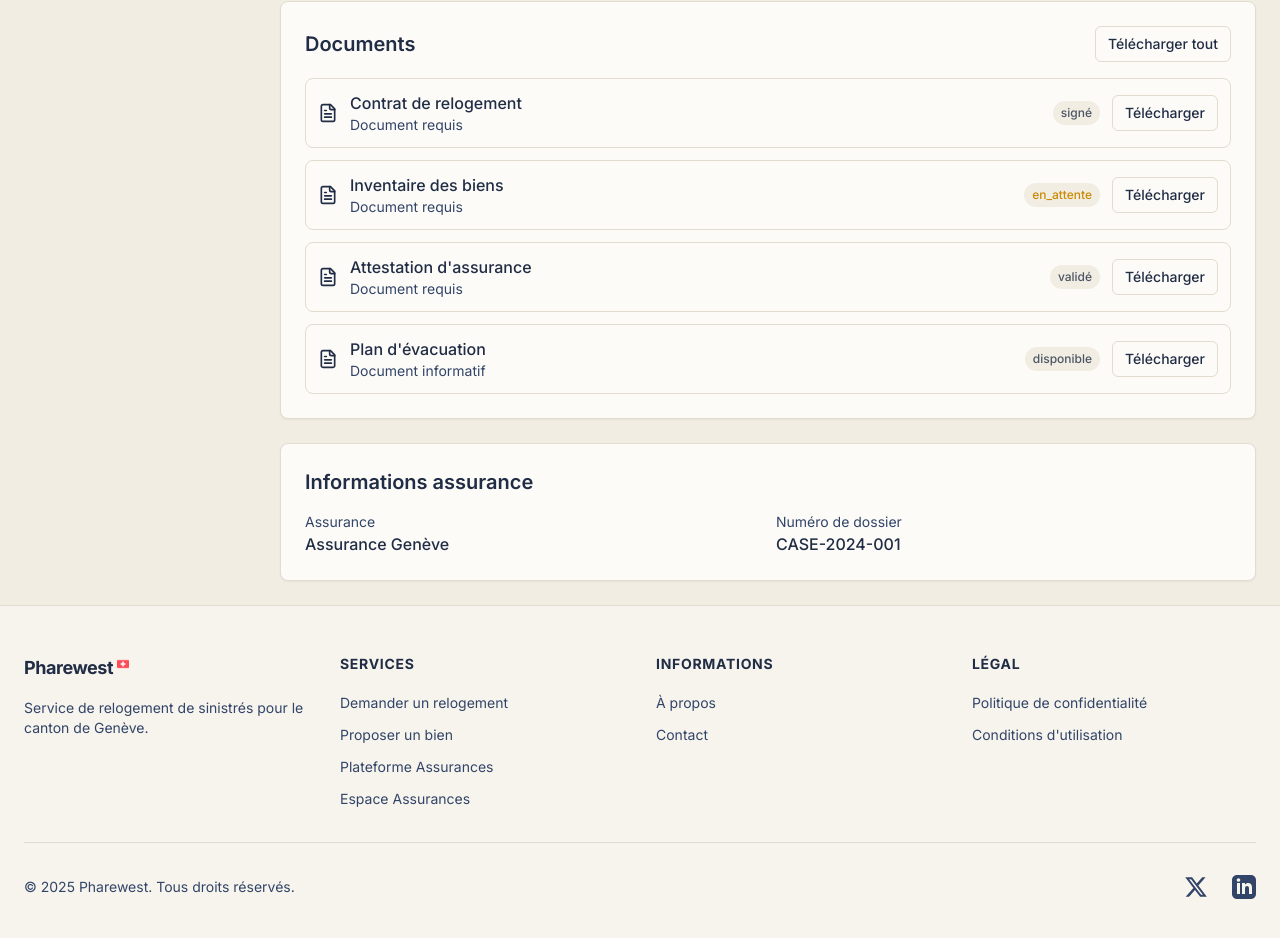
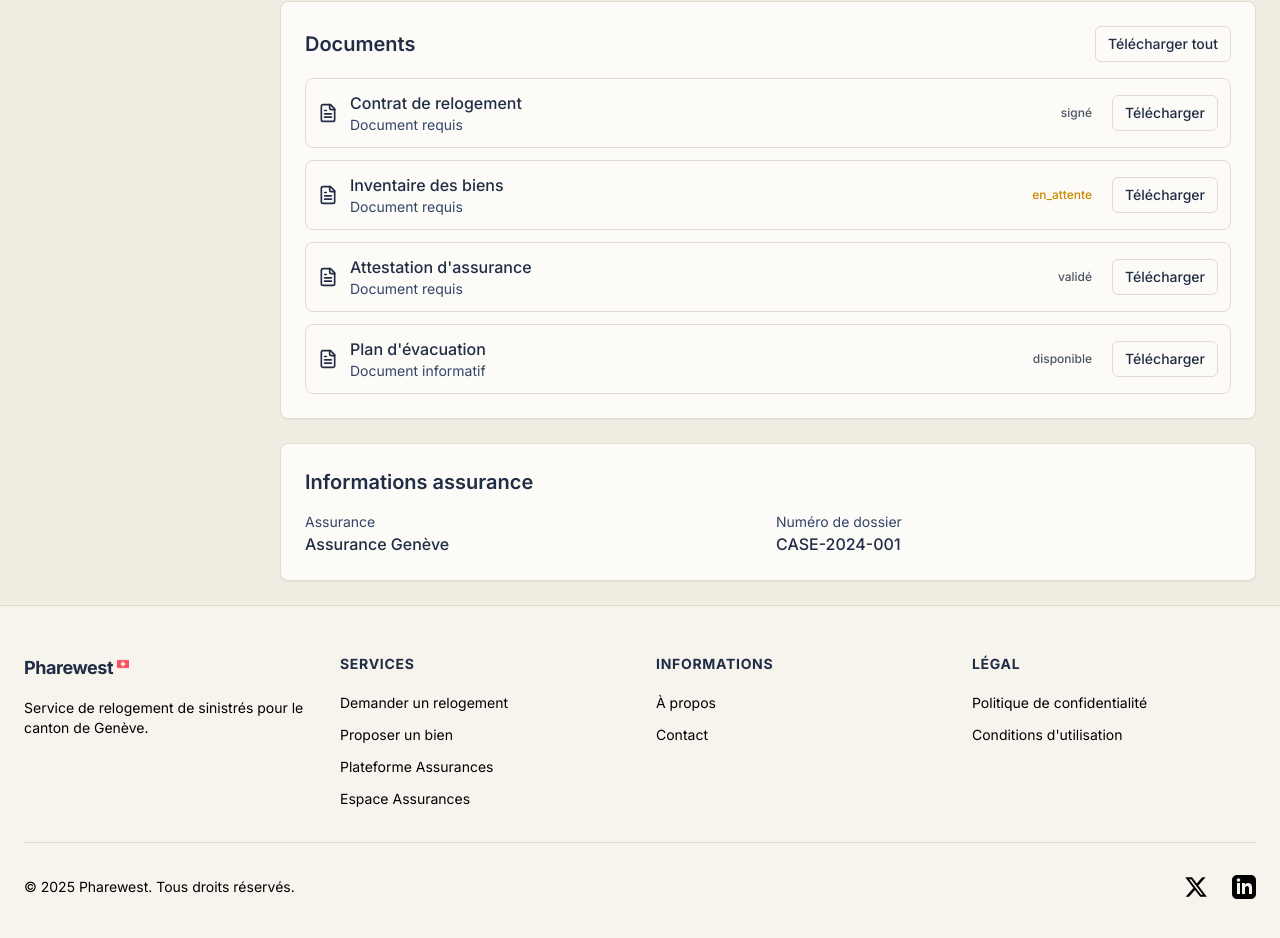
Before and after one commit to valcourgeau/sini, a Next.js app: page /platform/dashboard/sinistre/relogement in a window 1280 px wide. Shown: the part 1158-2096 px from the top of the page. Built offline with nearby package versions, Linux system fonts and the light colour scheme.

Commit message:
feat: simplify + improved tooltip

```diff
--- a/src/app/platform/dashboard/assurance/dossiers/[id]/page.tsx
+++ b/src/app/platform/dashboard/assurance/dossiers/[id]/page.tsx
@@ -95,12 +95,12 @@ export default async function CaseDetailPage({ params }: PageProps) {
 
   const getStatusColor = (status: string) => {
     switch (status) {
-      case "initie": return "text-gray-600";
-      case "processing": return "text-blue-600";
-      case "completed": return "text-green-600";
-      case "pending": return "text-yellow-600";
-      case "cancelled": return "text-red-600";
-      default: return "text-gray-600";
+      case "initie": return "bg-gray-100 text-gray-600";
+      case "processing": return "bg-blue-100 text-blue-600";
+      case "completed": return "bg-green-100 text-green-600";
+      case "pending": return "bg-yellow-100 text-yellow-800";
+      case "cancelled": return "bg-red-100 text-red-600";
+      default: return "bg-gray-100 text-gray-600";
     }
   };
 
@@ -173,7 +173,7 @@ export default async function CaseDetailPage({ params }: PageProps) {
             <div className="flex flex-col sm:flex-row sm:items-center gap-2 sm:gap-4">
               <h1 className="text-2xl md:text-3xl font-bold text-primary">Dossier {currentCaseData.id}</h1>
               <div className="flex flex-wrap items-center gap-2">
-                <span className={`px-2 py-1 rounded-full text-xs font-medium ${getStatusColor(currentCaseData.status)} bg-muted`}>
+                <span className={`px-2 py-1 rounded-full text-xs font-medium ${getStatusColor(currentCaseData.status)}`}>
                   {currentCaseData.status === "initie" ? "Initié" :
                    currentCaseData.status === "processing" ? "En cours" :
                    currentCaseData.status === "completed" ? "Terminé" :
--- a/src/app/platform/dashboard/assurance/messages/page.tsx
+++ b/src/app/platform/dashboard/assurance/messages/page.tsx
@@ -434,7 +434,7 @@ function MessagesContent() {
                                             };
 
                                             return (
-                                              <span className={`px-2 py-1 rounded-full text-xs font-medium ${getStatusColor(caseData.status)} bg-muted`}>
+                                              <span className={`px-2 py-1 rounded-full text-xs font-medium ${getStatusColor(caseData.status)}`}>
                                                 {caseData.status === "initie" ? "Initié" :
                                                  caseData.status === "processing" ? "En cours" :
                                                  caseData.status === "completed" ? "Terminé" :
--- a/src/app/platform/dashboard/host/biens/page.tsx
+++ b/src/app/platform/dashboard/host/biens/page.tsx
@@ -181,7 +181,7 @@ export default function HostBiens() {
                   <h3 className="font-semibold text-lg">{property.name}</h3>
                   <p className="text-muted-foreground">{property.type}</p>
                 </div>
-                <span className={`px-2 py-1 rounded-full text-xs font-medium ${getStatusColor(property.status)} bg-muted`}>
+                <span className={`px-2 py-1 rounded-full text-xs font-medium ${getStatusColor(property.status)}`}>
                   {property.status}
                 </span>
               </div>
--- a/src/app/platform/dashboard/host/page.tsx
+++ b/src/app/platform/dashboard/host/page.tsx
@@ -218,7 +218,7 @@ export default function HostDashboard() {
 
               <div className="flex items-center gap-4">
                 <div className="text-right">
-                  <span className={`px-2 py-1 rounded-full text-xs font-medium ${getStatusColor(property.status)} bg-muted`}>
+                  <span className={`px-2 py-1 rounded-full text-xs font-medium ${getStatusColor(property.status)}`}>
                     {property.status}
                   </span>
                   {property.currentBooking && (
--- a/src/app/platform/dashboard/sinistre/messages/page.tsx
+++ b/src/app/platform/dashboard/sinistre/messages/page.tsx
@@ -161,7 +161,7 @@ export default function SinistreMessagesPage() {
                 Dossier {mockUserCase.id}
               </h3>
               <div className="flex items-center gap-2 mt-1">
-                <span className={`px-2 py-1 rounded-full text-xs font-medium ${getStatusColor(mockUserCase.status)} bg-muted`}>
+                <span className={`px-2 py-1 rounded-full text-xs font-medium ${getStatusColor(mockUserCase.status)}`}>
                   {mockUserCase.status === "initie" ? "Initié" :
                    mockUserCase.status === "processing" ? "En cours" :
                    mockUserCase.status === "completed" ? "Terminé" :
--- a/src/app/platform/dashboard/sinistre/relogement/page.tsx
+++ b/src/app/platform/dashboard/sinistre/relogement/page.tsx
@@ -113,7 +113,7 @@ export default function SinistreRelogement() {
             <h2 className="text-xl font-semibold">État du relogement</h2>
             <p className="text-sm text-muted-foreground">ID: {relocation.id}</p>
           </div>
-          <span className={`px-2 py-1 rounded-full text-xs font-medium ${getStatusColor(relocation.status)} bg-muted`}>
+          <span className={`px-2 py-1 rounded-full text-xs font-medium ${getStatusColor(relocation.status)}`}>
             {relocation.status.replace('_', ' ')}
           </span>
         </div>
@@ -242,7 +242,7 @@ export default function SinistreRelogement() {
                 </div>
               </div>
               <div className="flex items-center gap-3">
-                <span className={`px-2 py-1 rounded-full text-xs font-medium ${getStatusColor(doc.status)} bg-muted`}>
+                <span className={`px-2 py-1 rounded-full text-xs font-medium ${getStatusColor(doc.status)}`}>
                   {doc.status}
                 </span>
                 <Button variant="outline" size="sm">
--- a/src/app/platform/dashboard/sinistre/sinistre-dashboard-client.tsx
+++ b/src/app/platform/dashboard/sinistre/sinistre-dashboard-client.tsx
@@ -102,7 +102,7 @@ export default function SinistreDashboardClient() {
       <Card className="p-6 bg-background border-primary/20">
         <div className="flex items-center justify-between mb-4">
           <h2 className="text-xl font-semibold text-primary">État de votre relogement</h2>
-          <span className={`px-2 py-1 rounded-full text-xs font-medium ${getStatusColor(relocationStatus.status)} bg-muted`}>
+          <span className={`px-2 py-1 rounded-full text-xs font-medium ${getStatusColor(relocationStatus.status)}`}>
             {relocationStatus.status.replace('_', ' ')}
           </span>
         </div>
--- a/src/components/dossier-detail-client.tsx
+++ b/src/components/dossier-detail-client.tsx
@@ -75,7 +75,7 @@ export function RelocationWarningWrapper({ caseData }: { caseData: RelocationDat
         <h3 className="text-lg font-semibold text-foreground">Action requise</h3>
       </div>
       <p className="text-muted-foreground mb-4">
-        Ce dossier est en attente de sélection d'options de relogement. Veuillez en sélectionner 3 qui correspondent aux besoins du client pour pouvoir traiter ce dossier.
+        Ce dossier est en attente d'une sélection de 3 options de relogement pour pouvoir traiter ce dossier.
       </p>
       <Button onClick={handleSelectOptions} className="bg-primary hover:bg-primary/90">
         <Home className="h-4 w-4 mr-2" />
--- a/src/components/layout/footer.tsx
+++ b/src/components/layout/footer.tsx
@@ -10,7 +10,7 @@ export function Footer() {
         <div className="grid gap-8 md:grid-cols-2 lg:grid-cols-4">
           <div className="space-y-4">
             <Logo size="sm" />
-            <p className="text-sm text-muted-foreground">
+            <p className="text-sm text-black">
               Service de relogement de sinistrés pour le canton de Genève.
             </p>
           </div>
@@ -21,7 +21,7 @@ export function Footer() {
               <li>
                 <Link
                   href="/relocation/new"
-                  className="text-sm text-muted-foreground hover:text-primary transition-colors"
+                  className="text-sm text-black hover:text-primary transition-colors"
                 >
                   Demander un relogement
                 </Link>
@@ -29,7 +29,7 @@ export function Footer() {
               <li>
                 <Link
                   href="/property/new"
-                  className="text-sm text-muted-foreground hover:text-primary transition-colors"
+                  className="text-sm text-black hover:text-primary transition-colors"
                 >
                   Proposer un bien
                 </Link>
@@ -37,7 +37,7 @@ export function Footer() {
               <li>
                 <Link
                   href="/platform"
-                  className="text-sm text-muted-foreground hover:text-primary transition-colors"
+                  className="text-sm text-black hover:text-primary transition-colors"
                 >
                   Plateforme Assurances
                 </Link>
@@ -45,7 +45,7 @@ export function Footer() {
               <li>
                 <Link
                   href="/platform/dashboard"
-                  className="text-sm text-muted-foreground hover:text-primary transition-colors"
+                  className="text-sm text-black hover:text-primary transition-colors"
                 >
                   Espace Assurances
                 </Link>
@@ -59,7 +59,7 @@ export function Footer() {
               <li>
                 <Link
                   href="/about"
-                  className="text-sm text-muted-foreground hover:text-primary transition-colors"
+                  className="text-sm text-black hover:text-primary transition-colors"
                 >
                   À propos
                 </Link>
@@ -67,7 +67,7 @@ export function Footer() {
               <li>
                 <Link
                   href="/contact"
-                  className="text-sm text-muted-foreground hover:text-primary transition-colors"
+                  className="text-sm text-black hover:text-primary transition-colors"
                 >
                   Contact
                 </Link>
@@ -81,7 +81,7 @@ export function Footer() {
               <li>
                 <Link
                   href="/privacy"
-                  className="text-sm text-muted-foreground hover:text-primary transition-colors"
+                  className="text-sm text-black hover:text-primary transition-colors"
                 >
                   Politique de confidentialité
                 </Link>
@@ -89,7 +89,7 @@ export function Footer() {
               <li>
                 <Link
                   href="/terms"
-                  className="text-sm text-muted-foreground hover:text-primary transition-colors"
+                  className="text-sm text-black hover:text-primary transition-colors"
                 >
                   Conditions d'utilisation
                 </Link>
@@ -99,13 +99,13 @@ export function Footer() {
         </div>
 
         <div className="mt-8 pt-8 border-t border-border flex flex-col md:flex-row justify-between items-center">
-          <p className="text-sm text-muted-foreground">
+          <p className="text-sm text-black">
             &copy; {currentYear} Pharewest. Tous droits réservés.
           </p>
           <div className="mt-4 md:mt-0 flex space-x-6">
             <Link
               href="https://x.com"
-              className="text-muted-foreground hover:text-primary transition-colors"
+              className="text-black hover:text-primary transition-colors"
               target="_blank"
               rel="noopener noreferrer"
             >
@@ -116,7 +116,7 @@ export function Footer() {
             </Link>
             <Link
               href="https://linkedin.com"
-              className="text-muted-foreground hover:text-primary transition-colors"
+              className="text-black hover:text-primary transition-colors"
               target="_blank"
               rel="noopener noreferrer"
             >
```
Also changed, not shown: src/components/relocation-options-selector.tsx (+47 -3 lines).
